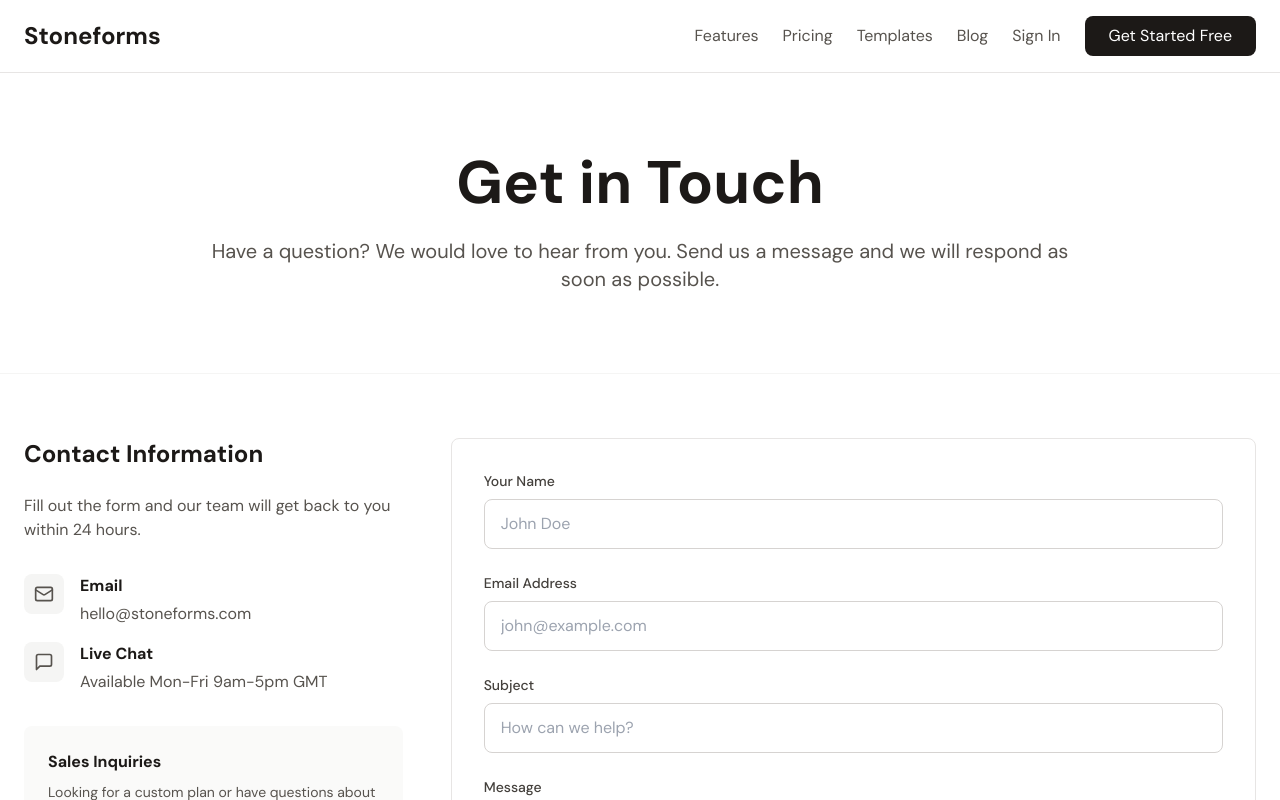
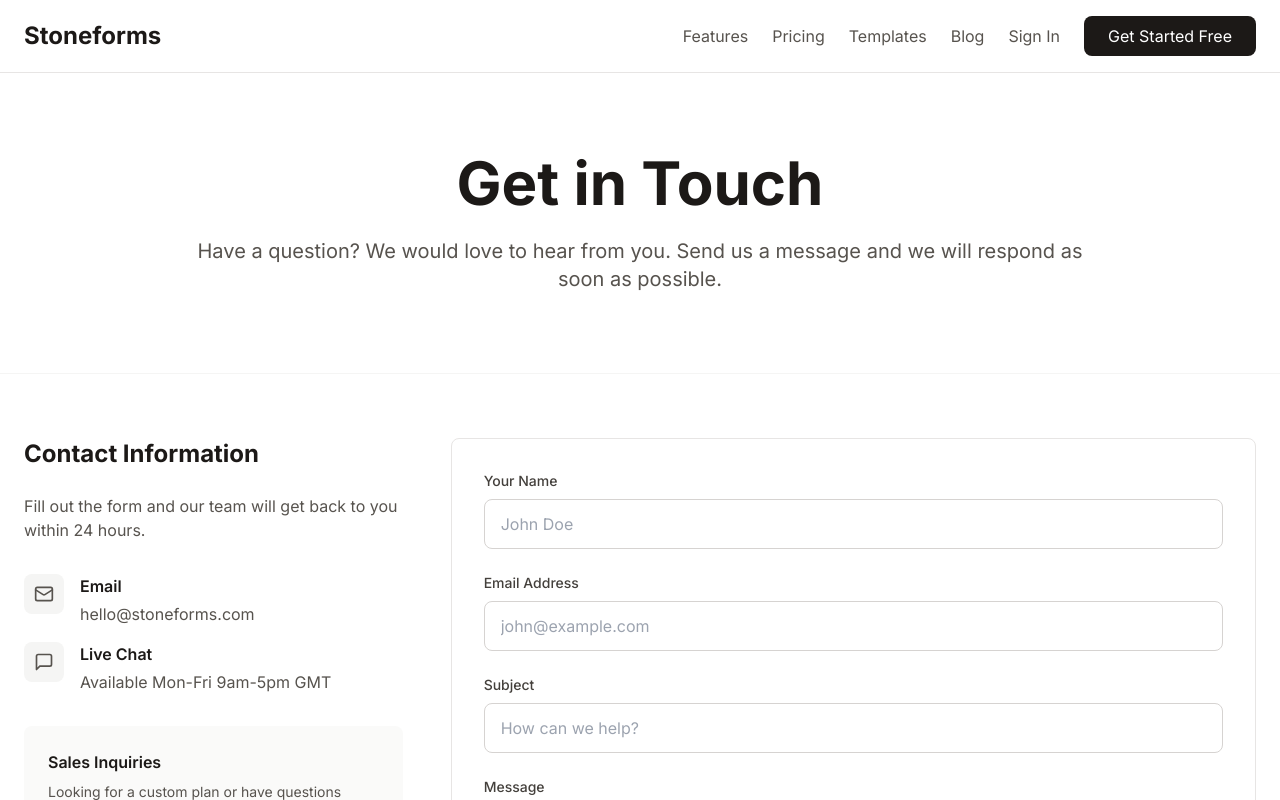
Before and after one commit to BloodstoneProject/stoneforms, a Next.js app: page /contact in a window 1280 px wide. Shown: the top 800 px of the page. Built offline with nearby package versions, Linux system fonts and the light colour scheme.

Commit message:
Fix fonts to use Inter consistently across all pages

```diff
--- a/app/contact/page.tsx
+++ b/app/contact/page.tsx
@@ -15,8 +15,8 @@
   return (
     <div className="min-h-screen bg-white">
       <style jsx global>{`
-        @import url('https://fonts.googleapis.com/css2?family=DM+Sans:wght@400;500;700&display=swap');
-        * { font-family: 'DM Sans', sans-serif; }
+        @import url('https://fonts.googleapis.com/css2?family=Inter:wght@300;400;500&display=swap');
+        * { font-family: 'Inter', -apple-system, BlinkMacSystemFont, sans-serif; -webkit-font-smoothing: antialiased; -moz-osx-font-smoothing: grayscale; }
       `}</style>
 
       {/* Navigation */}
--- a/app/features/page.tsx
+++ b/app/features/page.tsx
@@ -142,8 +142,8 @@
   return (
     <div className="min-h-screen bg-white">
       <style jsx global>{`
-        @import url('https://fonts.googleapis.com/css2?family=DM+Sans:wght@400;500;700&display=swap');
-        * { font-family: 'DM Sans', sans-serif; }
+        @import url('https://fonts.googleapis.com/css2?family=Inter:wght@300;400;500&display=swap');
+        * { font-family: 'Inter', -apple-system, BlinkMacSystemFont, sans-serif; -webkit-font-smoothing: antialiased; -moz-osx-font-smoothing: grayscale; }
       `}</style>
 
       {/* Navigation */}
--- a/app/pricing/page.tsx
+++ b/app/pricing/page.tsx
@@ -73,8 +73,8 @@
   return (
     <div className="min-h-screen bg-gradient-to-br from-stone-50 to-stone-100">
       <style jsx global>{`
-        @import url('https://fonts.googleapis.com/css2?family=DM+Sans:wght@400;500;700&display=swap');
-        * { font-family: 'DM Sans', sans-serif; }
+        @import url('https://fonts.googleapis.com/css2?family=Inter:wght@300;400;500&display=swap');
+        * { font-family: 'Inter', -apple-system, BlinkMacSystemFont, sans-serif; -webkit-font-smoothing: antialiased; -moz-osx-font-smoothing: grayscale; }
       `}</style>
 
       {/* Header */}
--- a/app/templates/page.tsx
+++ b/app/templates/page.tsx
@@ -67,8 +67,8 @@
   return (
     <div className="min-h-screen bg-stone-50">
       <style jsx global>{`
-        @import url('https://fonts.googleapis.com/css2?family=DM+Sans:wght@400;500;700&display=swap');
-        * { font-family: 'DM Sans', sans-serif; }
+        @import url('https://fonts.googleapis.com/css2?family=Inter:wght@300;400;500&display=swap');
+        * { font-family: 'Inter', -apple-system, BlinkMacSystemFont, sans-serif; -webkit-font-smoothing: antialiased; -moz-osx-font-smoothing: grayscale; }
       `}</style>
 
       {/* Navigation */}
```
